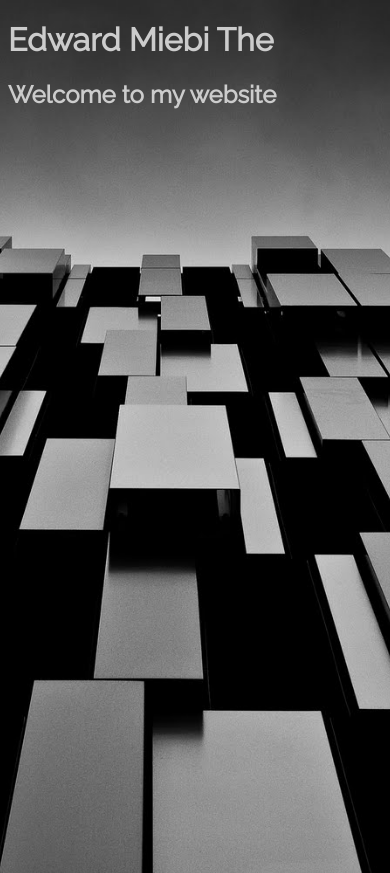
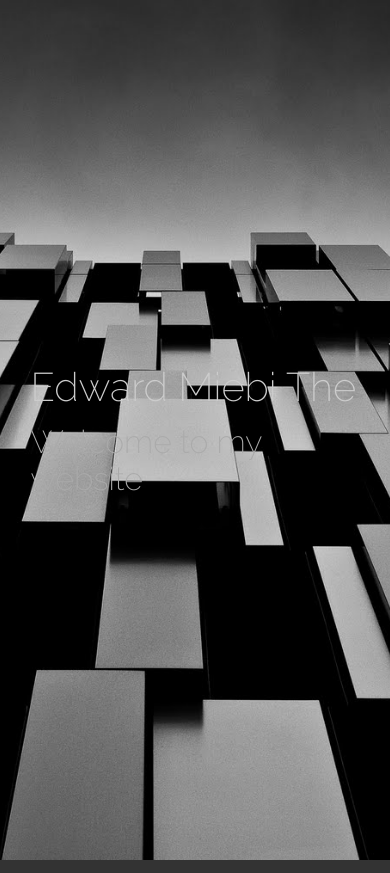
Before and after one commit to OkodiMiebiEdward/TypeWritterEffect, a plain HTML site: page index.html in a window 390 px wide. Drawn offline with Linux system fonts and the light colour scheme.

Commit message:
Made the screen views more responsive by adding media query

```diff
--- a/style.css
+++ b/style.css
@@ -8,3 +8,51 @@ body{
   color: #ccc;
   overflow: hidden;
 }
+
+.container{
+  display:flex;
+  flex-direction: column;
+  justify-content: center;
+  height:100%;
+  padding: 0 3rem;
+}
+
+h1,h2{
+  font-weight: 200;
+  margin:0.4rem;
+}
+
+h1{
+  font-size: 3.5rem;
+}
+
+h2{
+  font-size: 2rem;
+  color:#aaa;
+}
+
+@media(min-width:1200px)
+{
+   h1{
+    font-size: 5rem;
+   }
+}
+
+@media(max-width:800px)
+{
+  .container{
+    padding: 0 1rem;
+  }
+
+  h1{
+    font-size: 3rem;
+  }
+}
+
+@media(max-width:500px)
+{
+ h1{
+  font-size: 2.5rem;
+ }
+
+}
```
